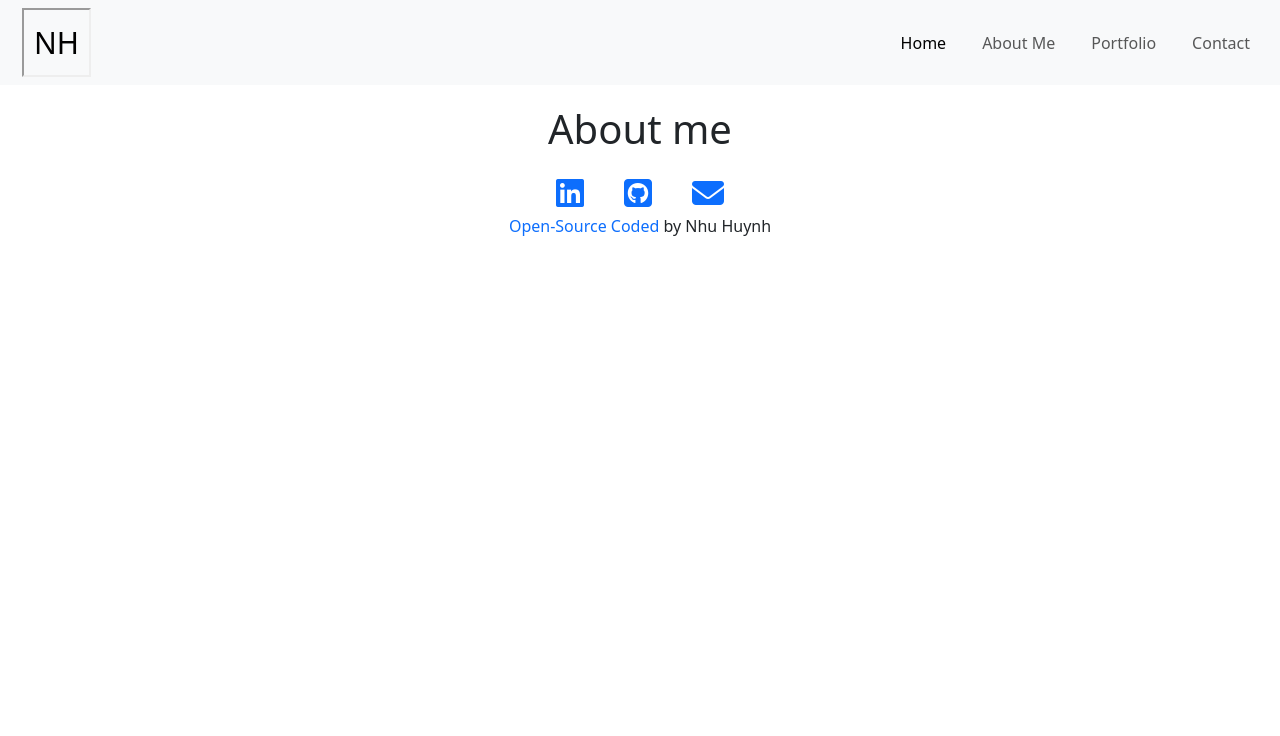
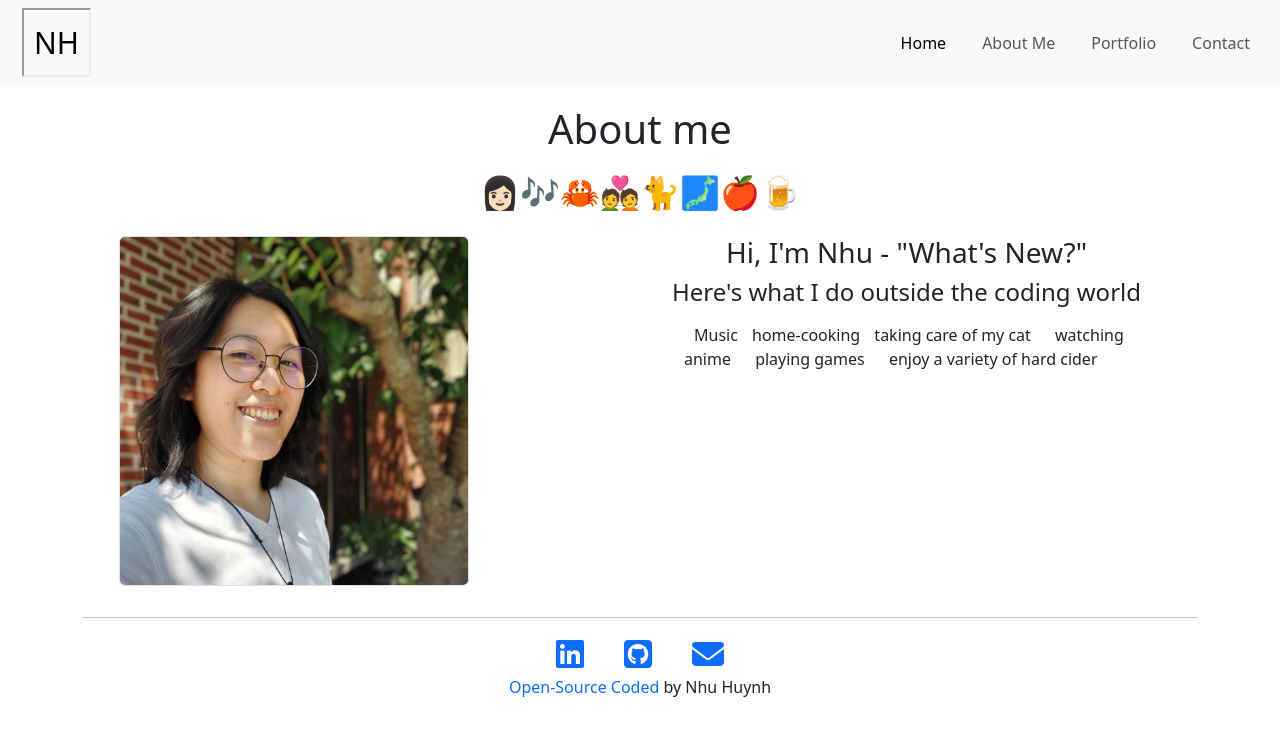
Before and after one commit to Astar05/csb-2dg47j, a plain HTML site: page about.html in a window 1280 px wide. Drawn offline with nearby package versions, Linux system fonts and the light colour scheme.

Commit message:
rough about.html setup

```diff
--- a/about.html
+++ b/about.html
@@ -60,7 +60,43 @@
         </div>
       </div>
     </nav>
-    <h1>About me</h1>
+    <div class="container">
+      <h1>About me</h1>
+      <h2>👩🏻🎶🦀💑🐈🗾🍎🍺</h2>
+      <div class="row d-flex justify-content-center">
+        <div class="col-6">
+          <img
+            src="images/profile2.jpg"
+            alt="second profile pic"
+            class="profile-pic border rounded"
+          />
+        </div>
+        <div class="col-6">
+        <h3>Hi, I'm Nhu - "What's New?"</h3>
+       <h4>Here's what I do outside the coding world</h4>
+       <p>
+        <ul>
+          <li>
+            Music
+          </li>
+          <l1>
+            home-cooking
+          </l1>
+          <li>
+            taking care of my cat
+          </li>
+          <li>
+            watching anime
+          </li>
+          <li>
+            playing games
+          </li>
+          <li>enjoy a variety of hard cider</li>
+        </ul>
+       </p>
+      </div>
+    </div>
+    <hr />
     <footer>
       <div class="d-flex justify-content-center">
         <a href="#"><i class="fa-brands fa-linkedin fa-2xl"></i></a>
--- a/styles.css
+++ b/styles.css
@@ -19,7 +19,8 @@ h1 {
 }
 h1,
 h2,
-h3 {
+h3,
+h4 {
   text-align: center;
 }
 
```
Also changed, not shown: images/profile2.jpg (added).
